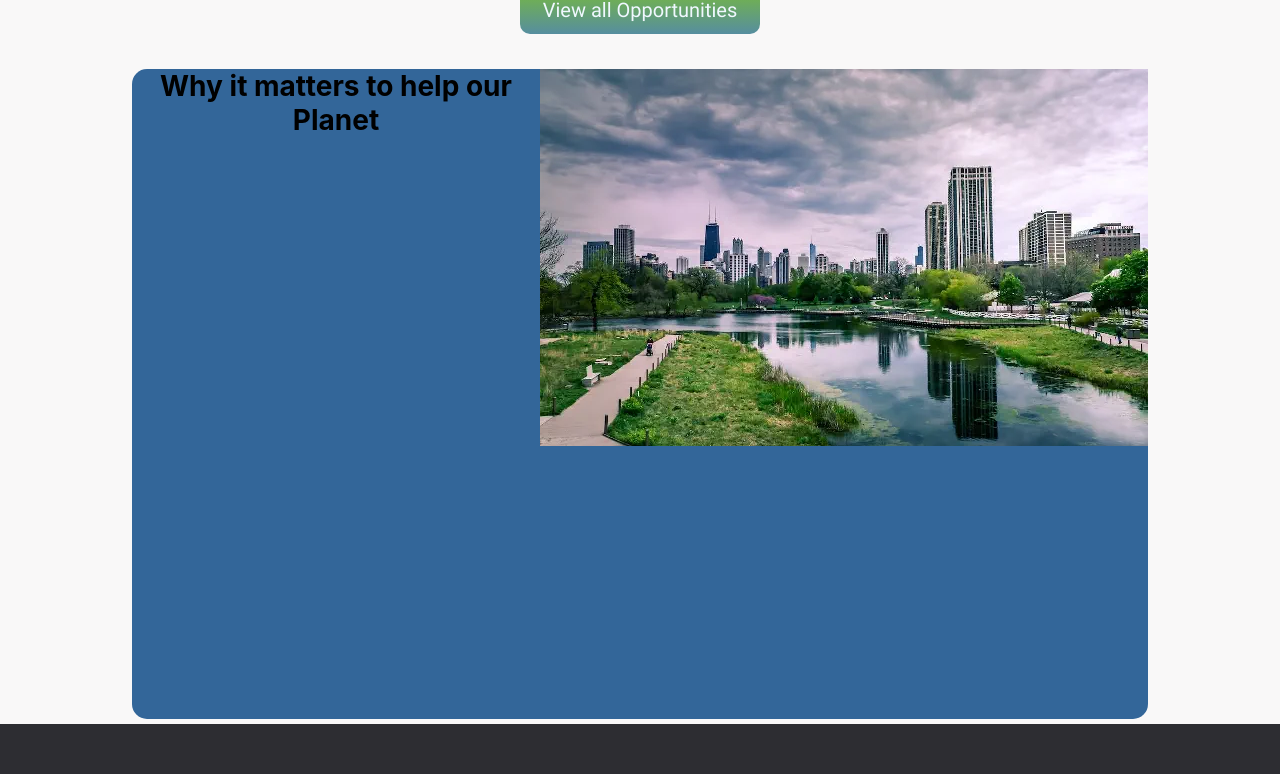
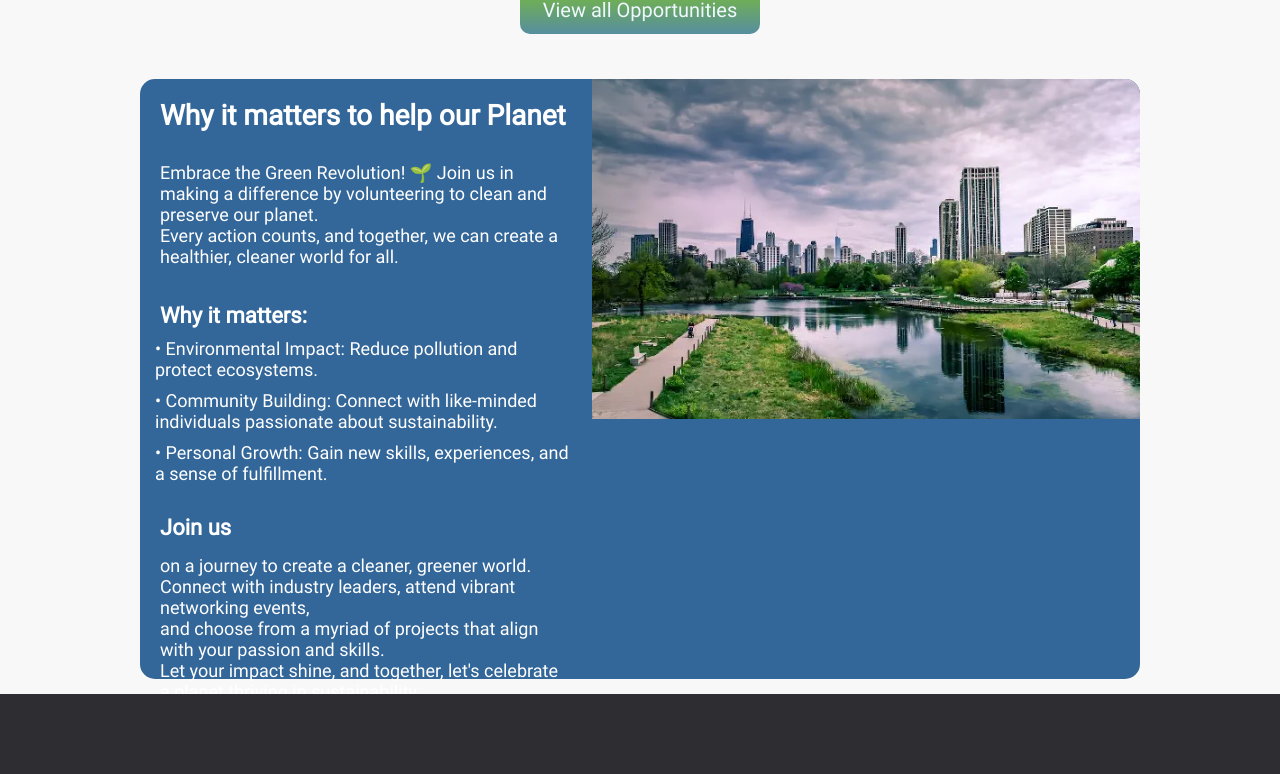
Before and after one commit to marieUr/VolunPeers-project, a React (Create React App) app in the folder volunpeers-front-end/: page / in a window 1280 px wide. Shown: the part 2214-2988 px from the top of the page. Built offline with nearby package versions, Linux system fonts and the light colour scheme.

Commit message:
Changes to folders and files

```diff
--- a/volunpeers-front-end/src/components/Description/Description.css
+++ b/volunpeers-front-end/src/components/Description/Description.css
@@ -7,6 +7,8 @@
   font-size: 2em;
 }
 .DescriptionSection h3 {
+  padding: 15px;
+  margin: auto;
   font-size: 28px;
 }
 .DescriptionSection h4 {
@@ -14,25 +16,70 @@
 }
 
 .DescriptionSection span {
+  padding: 15px;
+  font-weight: 600;
+  font-size: 22px;
+  font-family: 'Roboto';
+}
+.Description-Text {
+  width: 50%;
   padding: 5px;
-  font-weight: 600;
-  font-size: 24px;
+  margin: 0;
+  text-align: left;
+  font-size: 18px;
   font-family: 'Roboto';
-  color: white;
+}
+
+.Description-Text p {
+  padding: 15px;
+  display: block;
 }
 
 .DescriptionSection {
   margin: auto;
-  padding: 5px;
+  padding: 15px;
   display: flex;
   justify-content: center;
+  color: white;
 }
 
 .Description-Rectangle {
   width: 80%;
-  height: 650px;
+  height: 600px;
   background-color: var(--secondaryColor);
   border-radius: 15px;
   display: flex;
   justify-content: space-between;
 }
+
+.Description-Rectangle ul,
+.Description-Rectangle li {
+  display: block;
+  padding: 5px;
+}
+
+.Description-Rectangle img {
+  overflow: hidden;
+  display: block;
+  position: relative;
+  max-width: 100%;
+  height: auto;
+  border-radius: 0 15px 0 0;
+  object-fit: fill;
+}
+
+@media screen and (max-width: 600px) {
+  .Description-Rectangle {
+    justify-content: flex-start;
+    flex-direction: column;
+  }
+
+  .DescriptionSection {
+    max-width: 100%;
+    order: 1;
+  }
+
+  .Description-Rectangle img {
+    order: 2;
+  }
+}
--- a/volunpeers-front-end/src/components/Description/Description.jsx
+++ b/volunpeers-front-end/src/components/Description/Description.jsx
@@ -8,7 +8,41 @@ function Description() {
       <div className="Description-Rectangle">
         <div className="Description-Text">
           <h3>Why it matters to help our Planet</h3>
-          <p></p>
+          <p>
+            Embrace the Green Revolution! 🌱 Join us in making a difference by
+            volunteering to clean and preserve our planet. <br></br>Every action
+            counts, and together, we can create a healthier, cleaner world for
+            all.
+          </p>
+          <br></br>
+          <span>Why it matters:</span>
+          <ul>
+            <li>
+              &#8226; Environmental Impact: Reduce pollution and protect
+              ecosystems.
+            </li>
+            <li>
+              &#8226; Community Building: Connect with like-minded individuals
+              passionate about sustainability.
+            </li>
+            <li>
+              &#8226; Personal Growth: Gain new skills, experiences, and a sense
+              of fulfillment.
+            </li>
+          </ul>
+          <br></br>
+          <span>Join us </span>
+          <p>
+            on a journey to create a cleaner, greener world. Connect with
+            industry leaders, attend vibrant networking events, <br></br>
+            and choose from a myriad of projects that align with your passion
+            and skills.
+            <br></br>
+            Let your impact shine, and together, let's celebrate a planet
+            thriving in sustainability. <br></br>Be part of something
+            bigger.#VolunteerForChange and embark on a rewarding
+            #SustainabilityJourney! 💚🌏
+          </p>
         </div>
         <div className="Image-Box">
           <img src={CityImage} alt=""></img>
```
